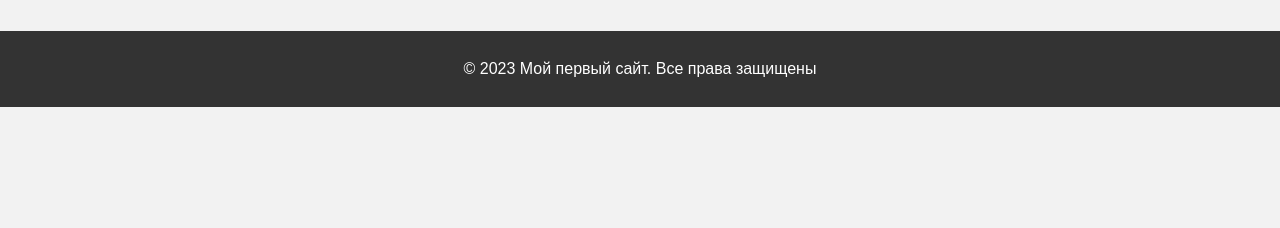
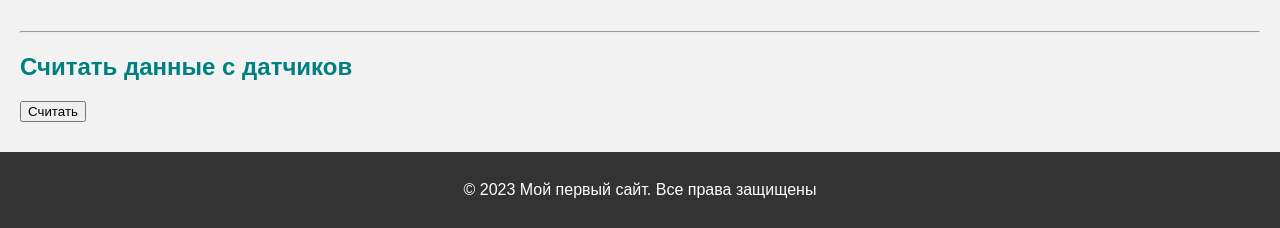
Before and after one commit to 0Ersatz/0Ersatz.github.io, a plain HTML site: page index.html in a window 1280 px wide. Shown: the part 975-1203 px from the top of the page. Before the commit the page ends 1082 px from the top, so only its background shows below. Drawn offline with Linux system fonts and the light colour scheme; a script that the page names is missing.

Commit message:
Update index.html

```diff
--- a/index.html
+++ b/index.html
@@ -30,6 +30,14 @@
       <p>Да кому я вообще нужен?</p>
       <img src=https://media.tenor.com/UGNEfzMJ_OoAAAAd/flex-dance.gif img>
     </section>
+
+    <section>
+         <hr />
+            <h2>Считать данные с датчиков</h2>
+            <button class="btn" onclick="getDataFromApi()">Считать</button>
+            <ul id="demo">
+            </ul>
+    </section>
   </main>
 
   <footer>
```
